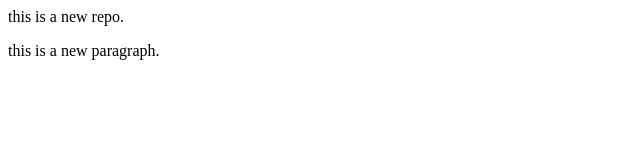
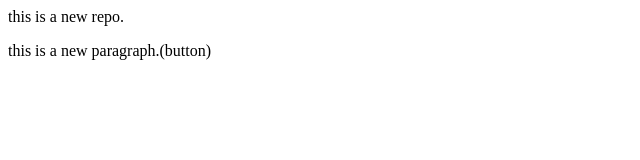
Before and after one commit to siddiq625/local, a plain HTML site: page local/index.html in a window 1280 px wide. Shown: the full height of the page, 0-640 px from the left. Drawn offline with Linux system fonts and the light colour scheme.

```diff
--- a/local/index.html
+++ b/local/index.html
@@ -1,2 +1,2 @@
 <p>this is a new repo.</p>
-<p>this is a new paragraph.</p>
+<p>this is a new paragraph.(button)</p>
```
